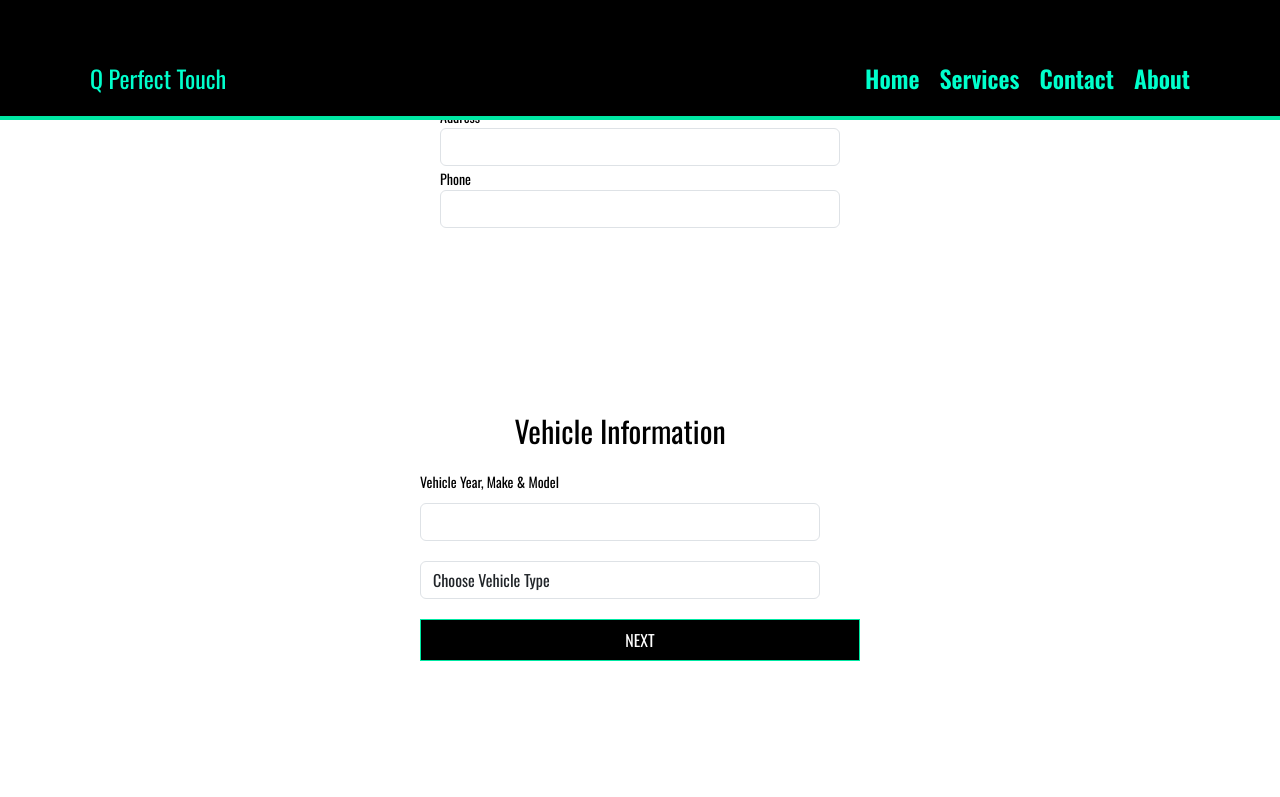
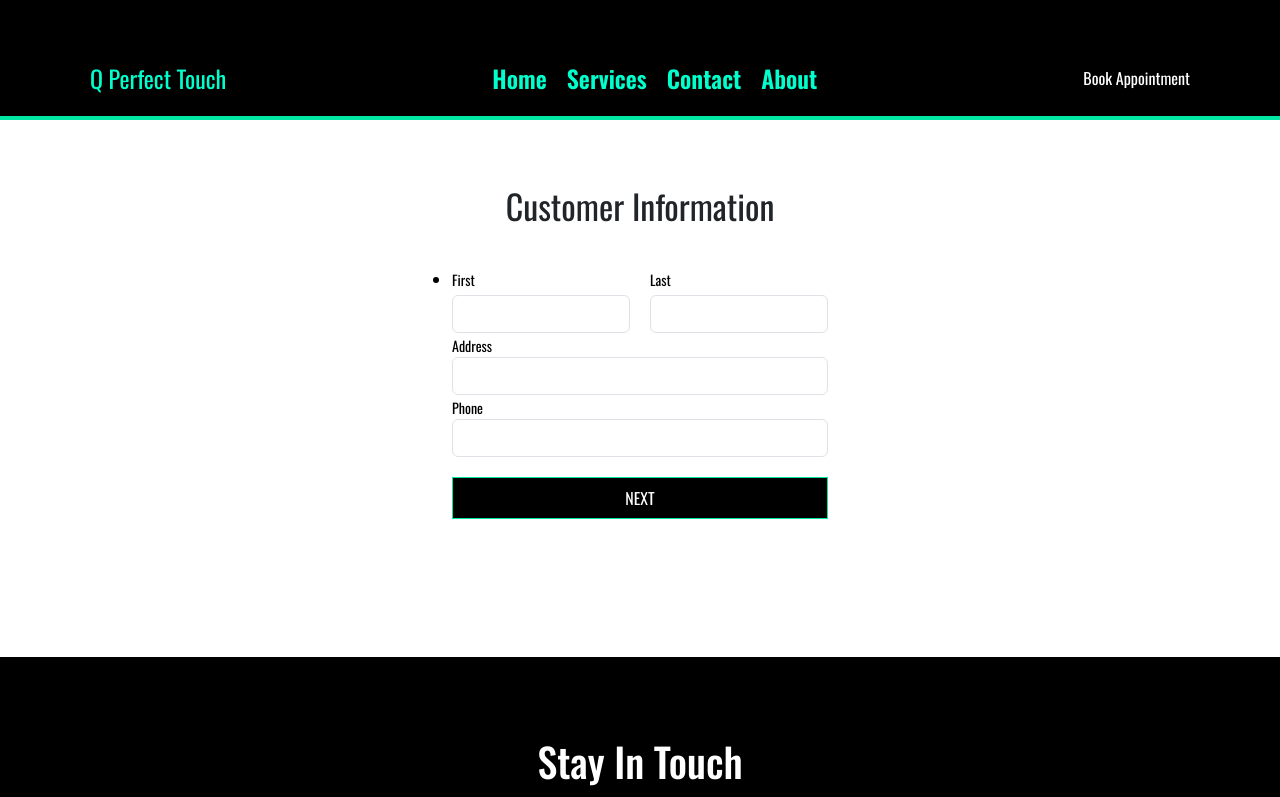
Before and after one commit to Qunnderrie1/QPerfectTouch, a React (Create React App) app: page /makeappointment in a window 1280 px wide. Shown: the top 797 px of the page. Built offline with nearby package versions, Linux system fonts and the light colour scheme.

Commit message:
another change

```diff
--- a/src/App.css
+++ b/src/App.css
@@ -330,7 +330,7 @@ form h5{
 
 }
 .bookForm{
-  height: 900px;
+  height: 400px;
 }
 
 /* ================= Photo Container ============================ */
@@ -651,7 +651,7 @@ form h5{
 }
 
 .servicesContent:hover{
-  transform: scale(1.1);
+  box-shadow: 2px 2px 10px rgb(0, 0, 0, 0.4);
 }
 
 .servicesContent h3{
@@ -744,25 +744,25 @@ gap: 20px;
 }
 
 .bookingContainer form{
-  display: flex;
-  max-width: 700px;
+  max-width: 400px;
+
 }
 
 
 .customerInfo{
-  padding: 20px;
+  display: none;
 }
 
 .customerInfo.active{
-  display: none;
+ display: list-item;
 }
+
 .customerTitle.active{
   display: list-item;
 }
 
 
 .customerTitle{
-  display: none;
 }
 
 
@@ -781,14 +781,14 @@ width: 100%;
 }
 
 .vehicleContainer{
-  width: 400px;
-  animation: moveService 0.4s alternate;
-  margin-top: 100px;
+  display: none;
 
 }
 
 .vehicleContainer.active{
-  display: none;
+  display: list-item;
+  animation: moveService 0.4s alternate;
+  margin-top: 20px;
 }
 
 
@@ -797,14 +797,27 @@ width: 100%;
 }
 .serviceOptionSection.active{
 display: list-item;
+display: flex;
+flex-direction: column;
+gap: 20px;
 }
 
 
 .appointmentDateTimeSection{
   display: none;
 }
+.appointmentDateTimeSection.active{
+display: list-item;
+}
 
 
+.chooseServiceSection{
+display: none;
+}
+
+.chooseServiceSection.active{
+display: list-item;
+}
 
 
 
@@ -862,7 +875,7 @@ footer{
   flex-direction: column;
   text-align: center;
   align-items: center;
-  margin-top: 100px;
+  margin-top: 10px;
 
 }
 footer form{
--- a/src/App.js
+++ b/src/App.js
@@ -18,7 +18,7 @@ function App() {
       <Navbar />
 
        <Routes>
-       <Route path='/' element={<Home />} />
+       <Route path='/QPerfectTouch' element={<Home />} />
        <Route path='/services' element={<Services />} />
        <Route path='/contact' element={<Contact />} />
        <Route path='/about' element={<About />} />
--- a/src/Components/MenuCard.jsx
+++ b/src/Components/MenuCard.jsx
@@ -1,5 +1,6 @@
 import React from 'react'
-import car from '../Images/carpic7.jpg'
+
+
 const MenuCard = ({title, description, price, img}) => {
   return (
     <div className='servicesContent'>
--- a/src/Components/Navbar.jsx
+++ b/src/Components/Navbar.jsx
@@ -45,7 +45,7 @@ const Navbar = () => {
         </div>
         <div className={ mobileNav ? "mobileItems active" : "mobileItems"}>
             <div style={{ display:  "flex", flexDirection: "column", gap: "20px"}}>
-            <Link onClick={handleLinkClick} to='/' >Home</Link>
+            <Link onClick={handleLinkClick} to='/QPerfectTouch' >Home</Link>
             <Link onClick={handleLinkClick} to='/services' >Services</Link>
             <Link onClick={handleLinkClick} to='/contact' >Contact</Link>
             <Link onClick={handleLinkClick} to='/about' >About</Link>
@@ -58,15 +58,14 @@ const Navbar = () => {
             <Link to='/'>Q Perfect Touch</Link>
         </div>
         <div className='nav-items'>
-            <Link to='/' >Home</Link>
+            <Link to='/QPerfectTouch' >Home</Link>
             <Link to='/services' >Services</Link>
             <Link to='/contact' >Contact</Link>
             <Link to='/about' >About</Link>
         </div>
-        {/* <div className='cartNavContainer'>
-            <Link to='/cart'><FontAwesomeIcon icon={faCartShopping} />  </Link>
-            <p>{items.length}</p>
-        </div> */}
+        <div className='cartNavContainer'>
+            <Link to='/makeappointment'>Book Appointment</Link>
+        </div>
     </div>
 
     </nav>
--- a/src/Data/ServicesData.js
+++ b/src/Data/ServicesData.js
@@ -5,7 +5,7 @@ const services = [
         description: "Shampoo seat with the quality products to give your seats a nice clean.",
         duration: "2hrs",
         price: 160,
-        img: "carwashpic.jpg"
+        img: "./carwashpic.jpg"
     },
     {
         id:2,
@@ -13,7 +13,7 @@ const services = [
         description: "Shampoo seat with the quality products to give your seats a nice clean.",
         duration: "1hr",
         price: 40,
-        img: "carwashpic.jpg"
+        img: "./carwashpic.jpg"
     },
     {
         id:3,
@@ -21,7 +21,7 @@ const services = [
         description: "Shampoo seat with the quality products to give your seats a nice clean.",
         duration: "1hr",
         price: 100,
-        img: "carwashpic.jpg"
+        img: "./carwashpic.jpg"
     },
     {
         id:4,
@@ -29,7 +29,7 @@ const services = [
         description: "Shampoo seat with the quality products to give your seats a nice clean.",
         duration: "1hr",
         price: 100,
-        img: "carwashpic.jpg"
+        img: "./carwashpic.jpg"
     },
     {
         id:5,
@@ -37,14 +37,14 @@ const services = [
         description: "Shampoo seat with the quality products to give your seats a nice clean.",
         duration: "30min",
         price: 25,
-        img: "carwashpic.jpg"
+        img: "./carwashpic.jpg"
     }, {
         id:6,
         title: "Household Sofas",
         description: "Shampoo seat with the quality products to give your seats a nice clean.",
         duration: "1hr",
         price: 100,
-        img: "carwashpic.jpg"
+        img: "./carwashpic.jpg"
     }
 ]
 
--- a/src/Pages/CustomerInformation.jsx
+++ b/src/Pages/CustomerInformation.jsx
@@ -3,8 +3,10 @@ import TitleCard from '../Components/TitleCard'
 
 const CustomerInformation = () => {
 
+    const [count , setCount] = useState(0);
+    const [titleName , setTitleName] = useState("Customer Information")
 
-    const [appointmentTime , setAppointmentTime ] = useState("");
+    const [appointmentTime, setAppointmentTime] = useState("")
 
 
     const [customer , setCustomer] = useState( {
@@ -12,7 +14,6 @@ const CustomerInformation = () => {
         last: "",
         address: "",
         phone: "",
-        vehicleYearMakeMode: "",
         vehicleType: "",
         Service: "",
         paymentType: "",
@@ -22,7 +23,43 @@ const CustomerInformation = () => {
 
     })
 
+    const handleSteps = () => {
+        setCount(count + 1)
 
+        switch(count){
+            case 0:
+                setTitleName("Vehicle Information")
+                break;
+
+
+            case 1:
+                setTitleName("Choose Service")
+
+                break;
+
+
+            case 2:
+                setTitleName("Appointment Date & Time")
+                 break;
+
+
+        }
+
+        if(count == 4 ) {
+            setCount(1)
+        }
+
+    }
+
+
+    const handleCustomer = (e) => {
+
+
+        const { name , value } = e.target
+        setCustomer(prevData => ({...prevData,  [name] : value}))
+
+        console.log(customer)
+    }
 
 
     const handleSubmit = (e) => {
@@ -34,24 +71,25 @@ const CustomerInformation = () => {
   return (
 
 
-    <div className='bookingContainer'>
-        <div style={{width: "100%" , margin: "0px", padding: "0px"}}>
-            <p className="customerTitle" style={{marginTop: "100px", fontSize: "30px", }}>Customer Information</p>
+    <div className='bookingContainer container'>
+        <div style={{width: "100%" , padding: "0px"}}>
+            <p className="customerTitle" style={{marginTop: "180px", fontSize: "34px", }}>{titleName}</p>
         </div>
-        <div className='customerContainer '>
+        <div className='customerContainer container '>
             <form onSubmit={handleSubmit} className='bookForm container'>
-            <div className="customerInfo">
+
+            <div className={count == 0 ? "customerInfo active" : "customerInfo"}>
                 <div style={{ display: "flex" , gap: "20px"}}>
                 <div style={{ display: "flex" , gap: "20px",textAlign: "left"}} className='formNameContainer'>
                     <div style={{ display: "flex" , flexDirection: "column"}}>
                     <label style={{ fontSize: "14px", marginBottom: "5px"}} htmlFor="emailaddress">First</label>
-                <input type='text' className='form-control'  />
+                <input type='text' className='form-control' onChange={handleCustomer} value={customer.first}    />
                 </div>
                 </div>
                 <div style={{ display: "flex" , gap: "20px",textAlign: "left"}} className='formNameContainer'>
                     <div style={{ display: "flex" , flexDirection: "column"}}>
                     <label style={{ fontSize: "14px" , marginBottom: "5px"}} htmlFor="emailaddress">Last</label>
-                <input type='text' className='form-control' />
+                <input type='text' className='form-control' value={customer.last} />
                 </div>
                 </div>
                 </div>
@@ -65,14 +103,8 @@ const CustomerInformation = () => {
             </div>
            </div>
 
-
-           <section className="vehicleContainer">
-           <p style={{marginTop: "40px", fontSize: "30px", }}>Vehicle Information</p>
-            <div className='customerVehicalContainer shadow-md'>
-            <div style={{ textAlign: "left", marginTop: "10px"}}>
-            <label style={{ fontSize: "14px"}} htmlFor="emailaddress">Vehicle Year, Make & Model</label>
-            <input type='text' className='form-control' />
-            </div>
+           <section className={count == 1 ? "vehicleContainer active container" : "vehicleContainer"}>
+            <div className='customerVehicalContainer container shadow-md'>
             <div style={{ textAlign: "left", marginTop: "20px"}}>
             <select className='form-control'>
                 <option selected>Choose Vehicle Type</option>
@@ -85,16 +117,20 @@ const CustomerInformation = () => {
            </section>
 
 
-            <section className="serviceOptionSection">
-            <div style={{ textAlign: "left"}}>
+            <section className={count == 2 ? "chooseServiceSection active": "chooseServiceSection"}>
+           <div style={{ textAlign: "left"}}>
             <select className='form-control'>
                 <option selected>Choose Your Service</option>
-                <option value="Full Interior Detail" >Full Interior Detail $180</option>
-                <option value="Seat Shampoo" >Seat Shampoo $100</option>
-                <option value="Carpet Shampoo" >Carpet Shampoo $100</option>
-                <option value="Basic In & Out" >Basic In & Out $40</option>
+                <option value="Full Interior Detail" >Full Interior Detail $180 | 2hrs</option>
+                <option value="Seat Shampoo" >Seat Shampoo $100 | 1hr</option>
+                <option value="Carpet Shampoo" >Carpet Shampoo $100 | 1hr</option>
+                <option value="Basic In & Out" >Basic In & Out $40 | 1hr</option>
             </select>
             </div>
+            </section>
+
+{/*
+            <section className={count == 2 ? "serviceOptionSection active" : "serviceOptionSection"}>
             <div style={{ textAlign: "left"}}>
             <select className='form-control'>
                 <option selected>Payment Type</option>
@@ -103,28 +139,32 @@ const CustomerInformation = () => {
             </select>
             </div>
 
-            </section>
+            </section> */}
 
-
-            <section className='appointmentDateTimeSection'>
-
-            <div className='appointmentdatetime'>
-            <div style={{ textAlign: "left", display: "flex", flexDirection: "column"}}>
+            <section className={count == 3 ?  "appointmentDateTimeSection active" : "appointmentDateTimeSection"}>
+            <div  style={{ textAlign: "left", display: "flex", flexDirection: "column"}}>
                 <label style={{ fontSize: "14px"}} htmlFor="emailaddress">Appointment Date </label>
                 <input type='date'  />
             </div>
-            <div style={{ textAlign: "left", display: "flex", flexDirection: "column"}}>
+            </section>
+
+        <section className={count == 3 ?  "appointmentDateTimeSection active" : "appointmentDateTimeSection"}>
+        <div style={{ textAlign: "left", display: "flex", flexDirection: "column"}}>
                 <label style={{ fontSize: "14px"}} htmlFor="emailaddress">Appointment Time </label>
-                <input onChange={(e) => setAppointmentTime(e.target.value)} value={appointmentTime} type='time' />
+                <select>
+                    <option>9:00am - 11:00am</option>
+                    <option>12:00am - 1:00am</option>
+                    <option>3:00am - 5:00am</option>
+                </select>
             </div>
 
-            </div>
 
-            </section>
+        </section>
+
 
 
             {/* <textarea type='textarea' className='form-control' placeholder='Notes....' />  */}
-            <button  className='contactSubmitBtn'>NEXT</button>
+            <button onClick={handleSteps}  className='contactSubmitBtn'>NEXT</button>
             </form>
         </div>
 
```
